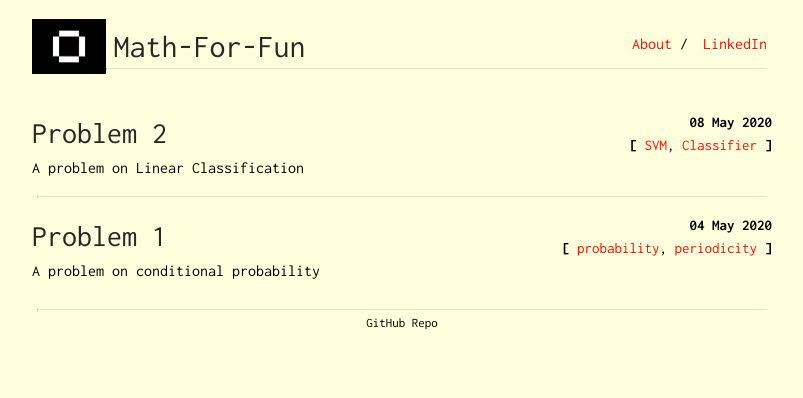
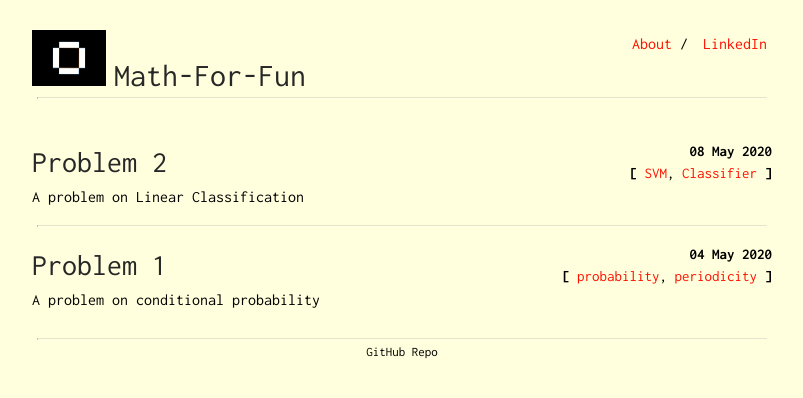
Before and after one commit to Oscuro-Phoenix/math-for-fun, a Jekyll site: the page built from index.html, in a window 1280 px wide. Shown: the top 398 px of the page, without its empty margins (238-1041 px from the left). Built offline with Jekyll 4.4.1, drawn with Linux system fonts in a browser that asks for light colours.

Commit message:
Update navbar.html

```diff
--- a/_includes/navbar.html
+++ b/_includes/navbar.html
@@ -1,6 +1,6 @@
 <div class="navbar">
-    <img style="display:block;float:left;width:10%;margin-top:-1.5%;" src="../math-for-fun/assets/home.gif">
-    <a style="margin-left:1%" class="site-title" href="{{ site.url }}{{ site.baseurl}}/">{{ site.title }}</a>
+    <img style="width:10%;" src="../math-for-fun/assets/home.gif">
+    <a class="site-title" href="{{ site.url }}{{ site.baseurl}}/">{{ site.title }}</a>
     <ul class="pull-right">
         {% for x in site.navbar %}
         <li class="pull-left">
```
